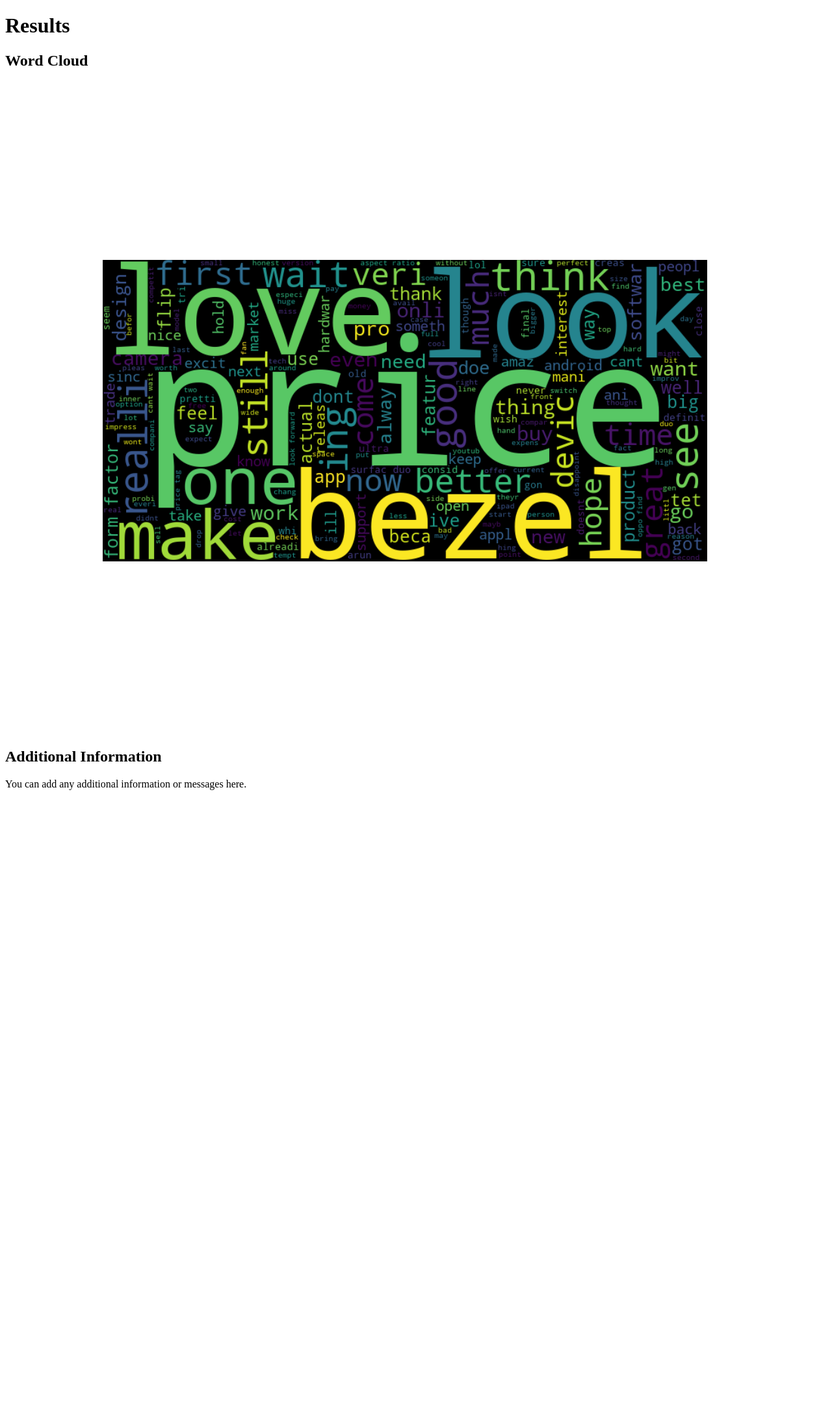
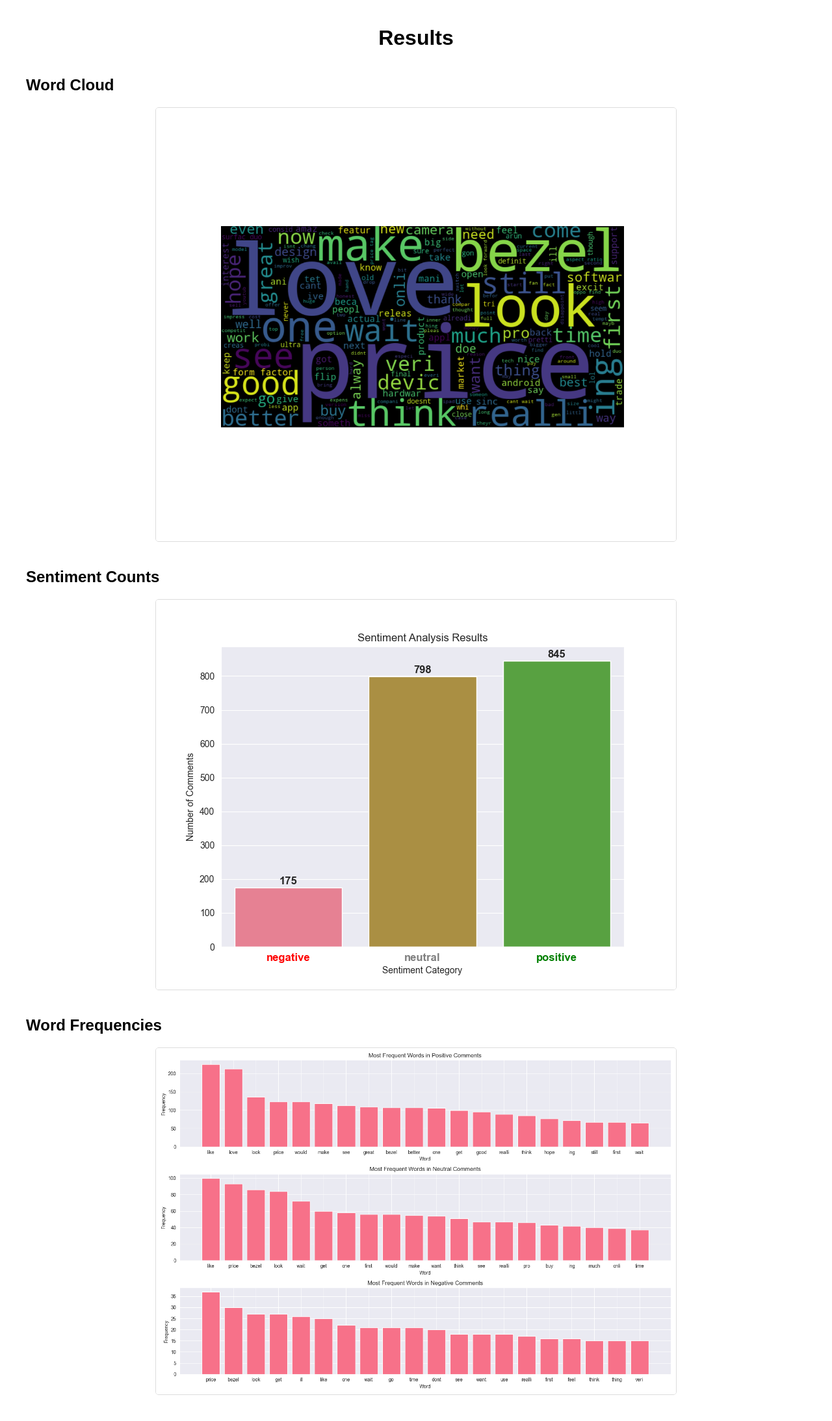
Before and after one commit to kings-data-quest/Tech_review_sentiment_analysis, a Flask app: template templates/results.html in a window 1280 px wide. Shown: the whole page at 65% size. Before the commit the page ends 1216 px from the top, so only its background shows below. Run offline with Flask 3, Linux system fonts and the light colour scheme; the template is opened without the code that fills it, so the values that code supplies are empty; parts of the project's set-up code (start-up, migrations or seed data) failed here and were passed over; some libraries are stand-ins or nearby versions.

Commit message:
timestamp

```diff
--- a/app.py
+++ b/app.py
@@ -1,9 +1,12 @@
-from flask import Flask, render_template, request
+from flask import Flask, render_template, request, after_this_request
 import pandas as pd
+import threading
 import nltk
 import string
 import re
 import matplotlib.pyplot as plt
+import matplotlib
+matplotlib.use('agg')
 import seaborn as sns
 import demoji
 
@@ -46,6 +49,116 @@ def generate_wordcloud(df):
     plt.imshow(wordcloud, interpolation='bilinear')
     plt.axis("off")
     plt.savefig('static/wordcloud.png')
+    plt.close()
+
+def plot_sentiment_counts(df):
+    # Set the style and color palette
+    sns.set_style('darkgrid')
+    sns.set_palette('husl')
+
+    # Get the count of comments in each sentiment category
+    sentiment_counts = df['sentiment_category'].value_counts().sort_index()
+
+    # Plot the bar chart
+    fig, ax = plt.subplots(figsize=(8, 6))
+    sns.barplot(x=sentiment_counts.index, y=sentiment_counts.values, ax=ax)
+    ax.set_xlabel('Sentiment Category')
+    ax.set_ylabel('Number of Comments')
+    ax.set_title('Sentiment Analysis Results')
+
+    # Add labels to the bars
+    for i, v in enumerate(sentiment_counts.values):
+        ax.text(i, v+10, str(v), ha='center', fontweight='bold', fontsize=12)
+
+    # Label the bars
+    for i, label in enumerate(ax.get_xticklabels()):
+        sentiment = label.get_text()
+        if sentiment == 'positive':
+            label.set_text(f'{sentiment.capitalize()} comments')
+            label.set_color('green')
+        elif sentiment == 'neutral':
+            label.set_text(f'{sentiment.capitalize()} comments')
+            label.set_color('gray')
+        else:
+            label.set_text(f'{sentiment.capitalize()} comments')
+            label.set_color('red')
+            # Update the label for negative sentiment category
+            label.set_text(f'{sentiment.capitalize()} comments ({sentiment_counts[sentiment]})')
+        label.set_fontweight('bold')
+        label.set_fontsize(12)
+
+    plt.savefig('static/count.png')
+    plt.close()
+
+def plot_word_frequencies(df):
+    # Define the stop words
+    stop_words = set(stopwords.words('english'))
+
+    # Define the minimum word frequency threshold
+    min_freq = 10
+
+    # Create separate dataframes for each sentiment category
+    positive_df = df[df['sentiment_category'] == 'positive']
+    neutral_df = df[df['sentiment_category'] == 'neutral']
+    negative_df = df[df['sentiment_category'] == 'negative']
+
+    # Tokenize the comments and remove stop words for each dataframe
+    positive_words = tokenize_comments(positive_df['cleaned_comments'])
+    neutral_words = tokenize_comments(neutral_df['cleaned_comments'])
+    negative_words = tokenize_comments(negative_df['cleaned_comments'])
+
+    # Count the frequency of each word in each dataframe
+    positive_freq = nltk.FreqDist(positive_words)
+    neutral_freq = nltk.FreqDist(neutral_words)
+    negative_freq = nltk.FreqDist(negative_words)
+
+    # Remove words that appear less frequently than the minimum frequency threshold
+    positive_freq = {k: v for k, v in positive_freq.items() if v >= min_freq}
+    neutral_freq = {k: v for k, v in neutral_freq.items() if v >= min_freq}
+    negative_freq = {k: v for k, v in negative_freq.items() if v >= min_freq}
+
+    # Sort the dictionaries by word frequency in descending order
+    positive_freq = dict(sorted(positive_freq.items(), key=lambda item: item[1], reverse=True))
+    neutral_freq = dict(sorted(neutral_freq.items(), key=lambda item: item[1], reverse=True))
+    negative_freq = dict(sorted(negative_freq.items(), key=lambda item: item[1], reverse=True))
+
+    # Plot the top 20 most frequent words in each sentiment category
+    plt.figure(figsize=(15, 10))
+
+    plt.subplot(3, 1, 1)
+    plt.bar(list(positive_freq.keys())[:20], list(positive_freq.values())[:20])
+    plt.title('Most Frequent Words in Positive Comments')
+    plt.xlabel('Word')
+    plt.ylabel('Frequency')
+
+    plt.subplot(3, 1, 2)
+    plt.bar(list(neutral_freq.keys())[:20], list(neutral_freq.values())[:20])
+    plt.title('Most Frequent Words in Neutral Comments')
+    plt.xlabel('Word')
+    plt.ylabel('Frequency')
+
+    plt.subplot(3, 1, 3)
+    plt.bar(list(negative_freq.keys())[:20], list(negative_freq.values())[:20])
+    plt.title('Most Frequent Words in Negative Comments')
+    plt.xlabel('Word')
+    plt.ylabel('Frequency')
+
+    plt.tight_layout()
+
+    plt.savefig('static/frequency.png')
+    plt.close()
+
+def tokenize_comments(comment_series):
+    # Combine the comments into a single string
+    all_comments = ' '.join(comment_series.tolist())
+
+    # Tokenize the string into words
+    words = word_tokenize(all_comments)
+
+    # Remove stop words
+    filtered_words = [word for word in words if word.lower() not in stop_words]
+
+    return filtered_words
 
 @app.route('/results', methods=['POST'])
 def results():
@@ -63,10 +176,15 @@ def results():
     generate_wordcloud(df)
 
     # # Plot sentiment counts using imported function
-    # plot_sentiment_counts(df)
+    plot_sentiment_counts(df)
 
-    # # Plot word frequencies using imported function
-    # plot_word_frequencies(df)
+    # Plot word frequencies using imported function
+    plot_word_frequencies(df)
+
+    @after_this_request
+    def cleanup(response):
+        plt.close('all')  # Close all existing Matplotlib figures
+        return response
 
     return render_template('results.html')
 
--- a/templates/results.html
+++ b/templates/results.html
@@ -2,6 +2,30 @@
 <html>
 <head>
     <title>Results</title>
+    <style>
+        body {
+            font-family: Arial, sans-serif;
+            margin: 40px;
+        }
+
+        h1 {
+            text-align: center;
+            margin-bottom: 20px;
+        }
+
+        h2 {
+            margin-top: 40px;
+            margin-bottom: 10px;
+        }
+
+        img {
+            display: block;
+            margin: 20px auto;
+            max-width: 800px;
+            border: 1px solid #ddd;
+            border-radius: 5px;
+        }
+    </style>
 </head>
 <body>
     <h1>Results</h1>
@@ -9,7 +33,10 @@
     <h2>Word Cloud</h2>
     <img src="{{ url_for('static', filename='wordcloud.png') }}" alt="Word Cloud">
 
-    <h2>Additional Information</h2>
-    <p>You can add any additional information or messages here.</p>
+    <h2>Sentiment Counts</h2>
+    <img src="{{ url_for('static', filename='count.png') }}" alt="Sentiment Counts">
+
+    <h2>Word Frequencies</h2>
+    <img src="{{ url_for('static', filename='frequency.png') }}" alt="Word Frequencies">
 </body>
 </html>
```
Also changed, not shown: static/count.png, static/frequency.png, static/wordcloud.png, 1 other file.
